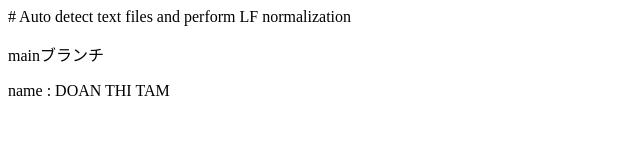
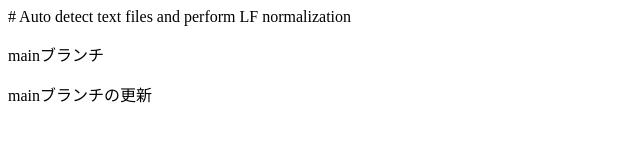
Before and after one commit to TAMDOAN12/branch_text, a plain HTML site: page index.html in a window 1280 px wide. Shown: the whole page, without its empty margins (0-640 px from the left). Drawn offline with Linux system fonts and the light colour scheme.

Commit message:
change text

```diff
--- a/index.html
+++ b/index.html
@@ -8,6 +8,6 @@
 </head>
 <body>
     <p>mainブランチ</p>
-    <p>name : DOAN THI TAM</p>
+    <p>mainブランチの更新</p>
 </body>
 </html>
```
